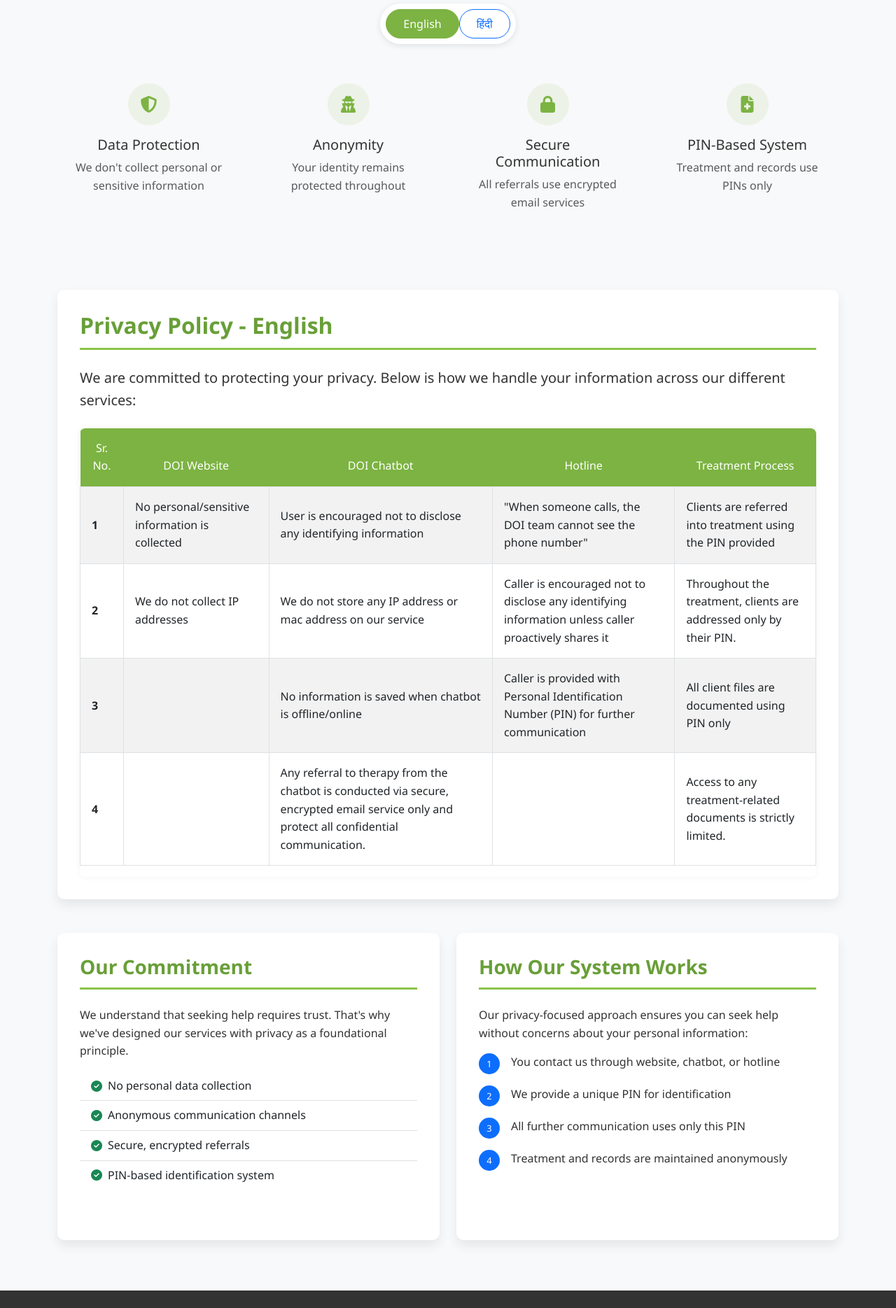
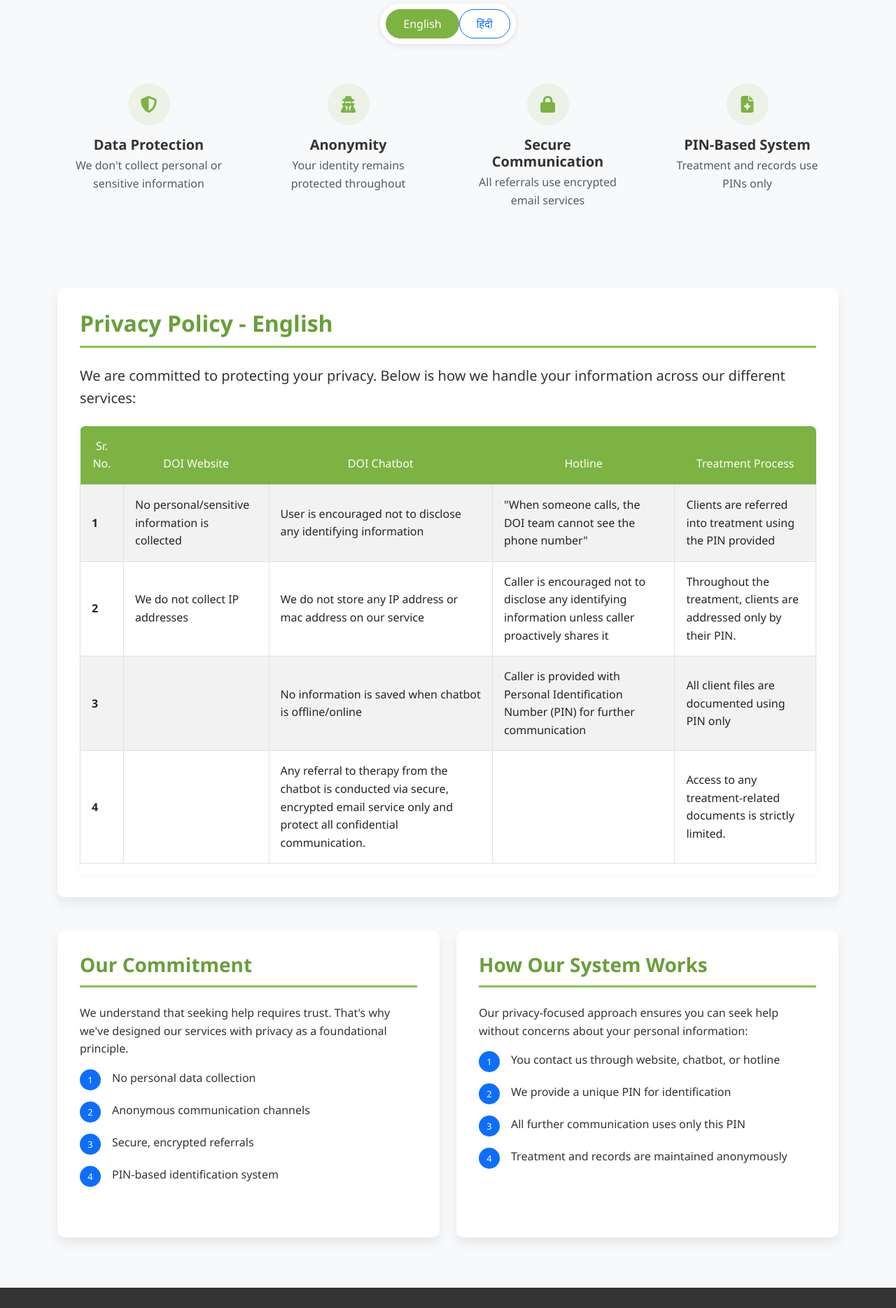
Before and after one commit to gpande285/dontoffenindia, a plain HTML site: page content.html in a window 1280 px wide. Shown: the part 230-2099 px from the top of the page at 70% size. Drawn offline with nearby package versions, Linux system fonts and the light colour scheme.

Commit message:
Refactor Privacy Policy page layout and styles
Updated the HTML structure and styling for the Privacy Policy page, including enhancements to the language toggle functionality and responsive design elements.

```diff
--- a/content.html
+++ b/content.html
@@ -54,10 +54,23 @@
             box-shadow: 0 0.75rem 1.5rem rgba(0, 0, 0, 0.12);
         }
 
+        /* Horizontal scroll for table on mobile */
         .table-responsive {
             border-radius: 8px;
             overflow: hidden;
             box-shadow: 0 0 10px rgba(0, 0, 0, 0.05);
+        }
+
+        /* Force horizontal scrolling on mobile */
+        @media (max-width: 768px) {
+            .table-responsive {
+                overflow-x: auto;
+                -webkit-overflow-scrolling: touch;
+            }
+
+            .table {
+                min-width: 700px; /* Ensure table is wide enough to require scrolling */
+            }
         }
 
         .table th {
@@ -124,10 +137,10 @@
             margin: 0 auto 1rem;
             font-size: 1.5rem;
         }
-		.headers_table{
-		 font-size: 2vh;
 
-		}
+        .headers_table {
+            font-size: 2vh;
+        }
 
         .feature-card {
             text-align: center;
@@ -139,6 +152,20 @@
         .feature-card:hover {
             background-color: rgba(124, 179, 66, 0.05);
             transform: translateY(-5px);
+        }
+
+        /* Hover zoom effect for feature titles */
+        .feature-title {
+            font-weight: 600;
+            margin-bottom: 5px;
+            transition: transform 0.3s ease, color 0.3s ease;
+            display: inline-block;
+        }
+
+        .feature-title:hover {
+            transform: scale(1.05);
+            color: var(--primary-dark);
+            cursor: pointer;
         }
 
         .hindi-text {
@@ -187,7 +214,7 @@
                     <div class="feature-icon">
                         <i class="fas fa-shield-alt"></i>
                     </div>
-                    <h5>Data Protection</h5>
+                    <h5 class="feature-title">Data Protection</h5>
                     <p class="text-muted">We don't collect personal or sensitive information</p>
                 </div>
             </div>
@@ -196,7 +223,7 @@
                     <div class="feature-icon">
                         <i class="fas fa-user-secret"></i>
                     </div>
-                    <h5>Anonymity</h5>
+                    <h5 class="feature-title">Anonymity</h5>
                     <p class="text-muted">Your identity remains protected throughout</p>
                 </div>
             </div>
@@ -205,7 +232,7 @@
                     <div class="feature-icon">
                         <i class="fas fa-lock"></i>
                     </div>
-                    <h5>Secure Communication</h5>
+                    <h5 class="feature-title">Secure Communication</h5>
                     <p class="text-muted">All referrals use encrypted email services</p>
                 </div>
             </div>
@@ -214,7 +241,7 @@
                     <div class="feature-icon">
                         <i class="fas fa-file-medical"></i>
                     </div>
-                    <h5>PIN-Based System</h5>
+                    <h5 class="feature-title">PIN-Based System</h5>
                     <p class="text-muted">Treatment and records use PINs only</p>
                 </div>
             </div>
@@ -330,24 +357,22 @@
                 <div class="privacy-card h-100">
                     <h3 class="section-title">Our Commitment</h3>
                     <p>We understand that seeking help requires trust. That's why we've designed our services with privacy as a foundational principle.</p>
-                    <ul class="list-group list-group-flush">
-                        <li class="list-group-item d-flex align-items-center">
-                            <i class="fas fa-check-circle text-success me-2"></i>
-                            No personal data collection
-                        </li>
-                        <li class="list-group-item d-flex align-items-center">
-                            <i class="fas fa-check-circle text-success me-2"></i>
-                            Anonymous communication channels
-                        </li>
-                        <li class="list-group-item d-flex align-items-center">
-                            <i class="fas fa-check-circle text-success me-2"></i>
-                            Secure, encrypted referrals
-                        </li>
-                        <li class="list-group-item d-flex align-items-center">
-                            <i class="fas fa-check-circle text-success me-2"></i>
-                            PIN-based identification system
-                        </li>
-                    </ul>
+                    <div class="d-flex align-items-start mb-3">
+                        <div class="bg-primary text-white rounded-circle d-flex align-items-center justify-content-center me-3" style="width: 30px; height: 30px; font-size: 0.8rem;">1</div>
+                        <div>No personal data collection</div>
+                    </div>
+                    <div class="d-flex align-items-start mb-3">
+                        <div class="bg-primary text-white rounded-circle d-flex align-items-center justify-content-center me-3" style="width: 30px; height: 30px; font-size: 0.8rem;">2</div>
+                        <div>Anonymous communication channels</div>
+                    </div>
+                    <div class="d-flex align-items-start mb-3">
+                        <div class="bg-primary text-white rounded-circle d-flex align-items-center justify-content-center me-3" style="width: 30px; height: 30px; font-size: 0.8rem;">3</div>
+                        <div>Secure, encrypted referrals</div>
+                    </div>
+                    <div class="d-flex align-items-start">
+                        <div class="bg-primary text-white rounded-circle d-flex align-items-center justify-content-center me-3" style="width: 30px; height: 30px; font-size: 0.8rem;">4</div>
+                        <div>PIN-based identification system</div>
+                    </div>
                 </div>
             </div>
             <div class="col-md-6 mb-4">
```
